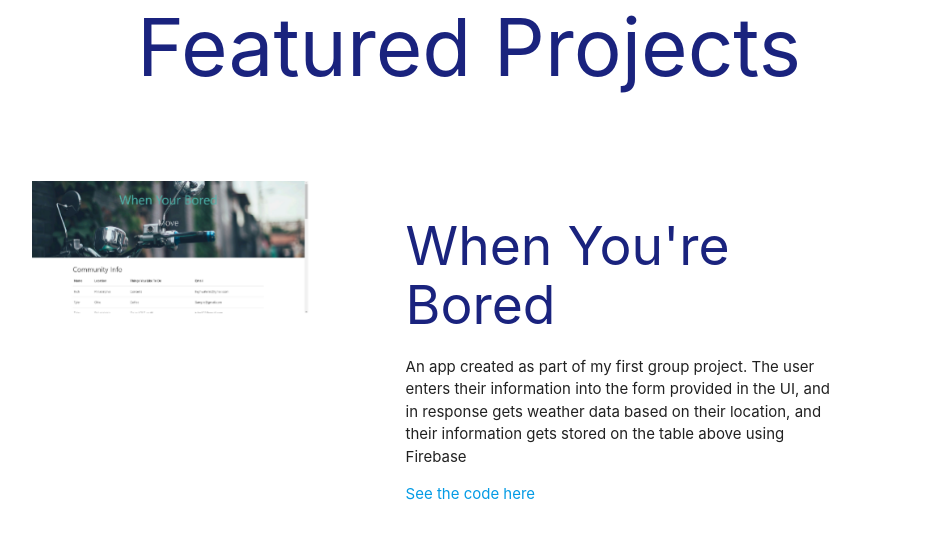
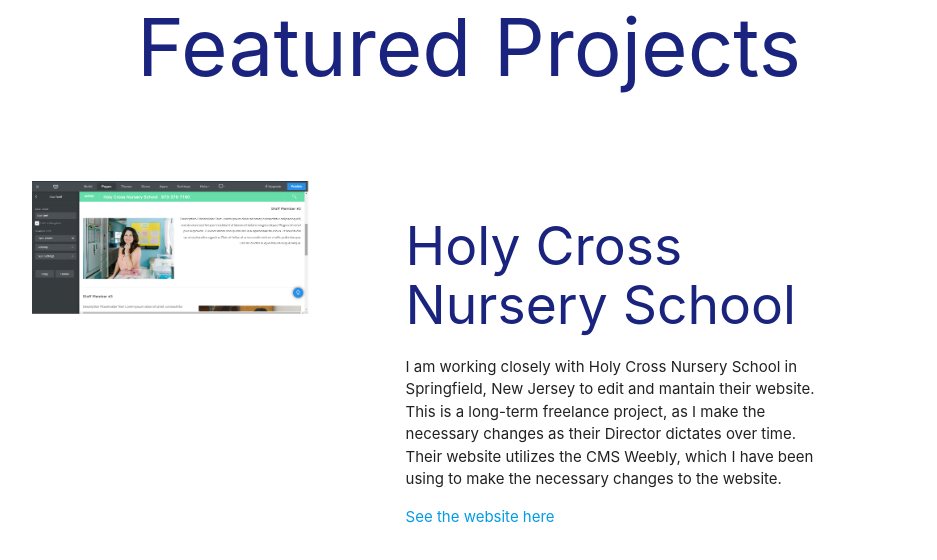
Before and after one commit to rpasqualone7/materialize-portfolio, a plain HTML site: page index.html in a window 1280 px wide. Shown: the part 576-1136 px from the top of the page, without its empty margins (171-1108 px from the left). Drawn offline with nearby package versions, Linux system fonts and the light colour scheme; grey boxes are pictures that could not be loaded.

Commit message:
updated with holy cross website

```diff
--- a/index.html
+++ b/index.html
@@ -96,16 +96,14 @@
     <br>
         <div class="row">
             <div class="col s12 l4">
-                <img src="images/when-you're-bored.png" alt="when you're bored" class="responsive-img materialboxed">
+                <img src="images/holy-cross(2).png" alt="holy cross staff" class="responsive-img materialboxed">
             </div>
             <div class="col s12 l6 offset-l1">
-                <a href="https://rpasqualone7.github.io/Group-Project-1/" target="_blank">
-                    <h2 class="indigo-text text-darken-4">When You're Bored</h2>
+                <a href="https://www.hcnurseryschool.com/" target="_blank">
+                    <h2 class="indigo-text text-darken-4">Holy Cross Nursery School</h2>
                 </a>
-                <p>An app created as part of my first group project. The user enters their information into the form
-                    provided in the UI, and in response gets weather data based on their location, and their information
-                    gets stored on the table above using Firebase</p>
-                <p><a href="https://github.com/rpasqualone7/Group-Project-1" target="blank">See the code here</a></p>
+                <p>I am working closely with Holy Cross Nursery School in Springfield, New Jersey to edit and mantain their website. This is a long-term freelance project, as I make the necessary changes as their Director dictates over time. Their website utilizes the CMS Weebly, which I have been using to make the necessary changes to the website.</p>
+                <p><a href="https://www.hcnurseryschool.com/" target="blank">See the website here</a></p>
             </div>
         </div>
 
@@ -113,7 +111,7 @@
 
         <div class="row">
             <div class="col s12 l4 push-l7 offset-l1">
-                <img src="images/callo-homepage.png" callo" class="responsive-img materialboxed">
+                <img src="images/callo-homepage.png" class="responsive-img materialboxed">
             </div>
             <div class="col s12 l6 pull-l5 right-align offset-l1">
                 <a href="https://safe-escarpment-66983.herokuapp.com/" target="blank">
@@ -206,7 +204,7 @@
                     <p class="flow-text indigo-text text-darken-4">Phone Number</p>
                     <p> Reaching me by via my cell phone is the most direct way to get in touch with me. Feel free to
                         reach out by text, or simply give me a call!</p>
-                    <p>610-554-4345</p>
+                    <p>484-553-4345</p>
                 </div>
                 <div class="col s12" id="email">
                     <p class="flow-text indigo-text text-darken-4">Email</p>
```
Also changed, not shown: images/holy-cross(1).png (added), images/holy-cross(2).png (added).
